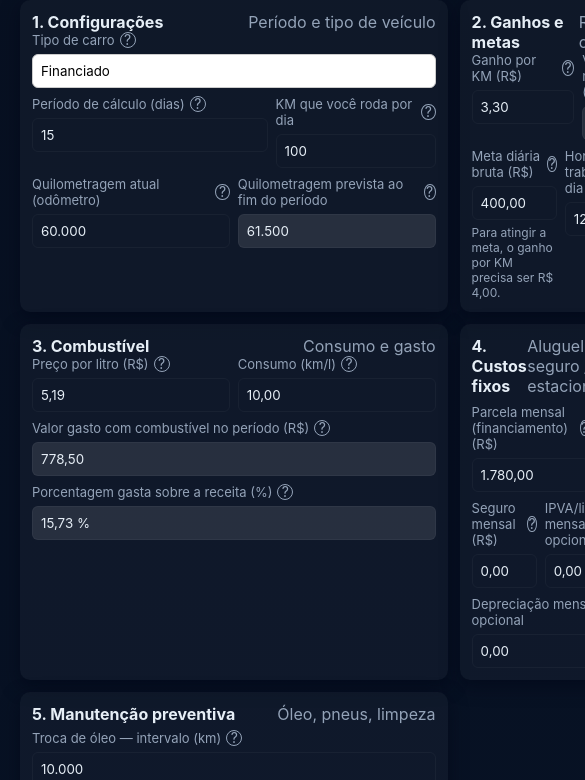
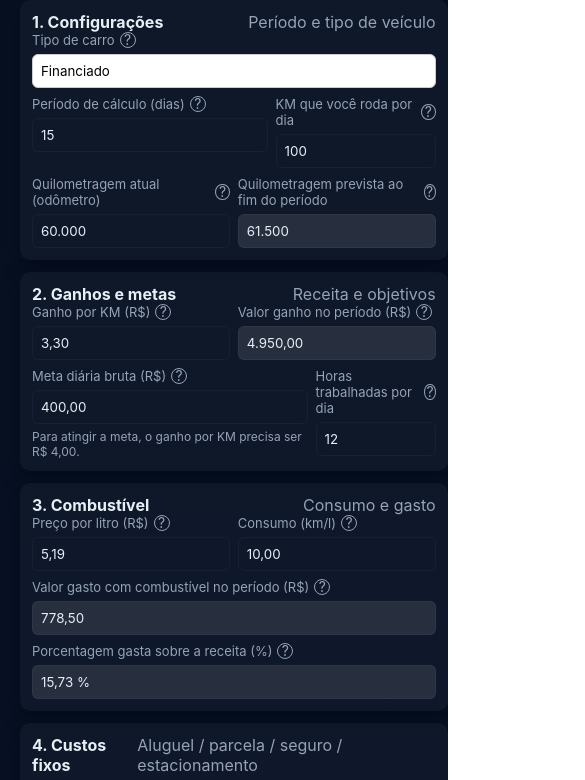
Before and after one commit to GatoPreto494/Calculadora-de-Ganhos-e-Custos---Motorista, a plain HTML site: page index.html in a window 390 px wide. Shown: the part 108-888 px from the top of the page, 585 px wide, since content can reach past the window. Drawn offline with Linux system fonts and the light colour scheme.

Commit message:
Update index.html

```diff
--- a/index.html
+++ b/index.html
@@ -11,6 +11,14 @@
     header{display:flex;gap:12px;align-items:center;margin-bottom:16px}
     h1{font-size:20px;margin:0}
     .grid{display:grid;grid-template-columns:repeat(2,1fr);gap:12px}
+
+    /* Regras de responsividade para o grid */
+    @media (max-width: 768px) {
+        .grid {
+            grid-template-columns: 1fr;
+        }
+    }
+
     .card{background:rgba(255,255,255,0.03);padding:12px;border-radius:10px;box-shadow:0 6px 18px rgba(2,6,23,0.6)}
     label{display:block;font-size:13px;color:var(--muted);margin-bottom:6px}
     input[type="text"], input[type="number"], select{width:100%;padding:8px;border-radius:6px;border:1px solid rgba(255,255,255,0.04);background:transparent;color:inherit}
```
